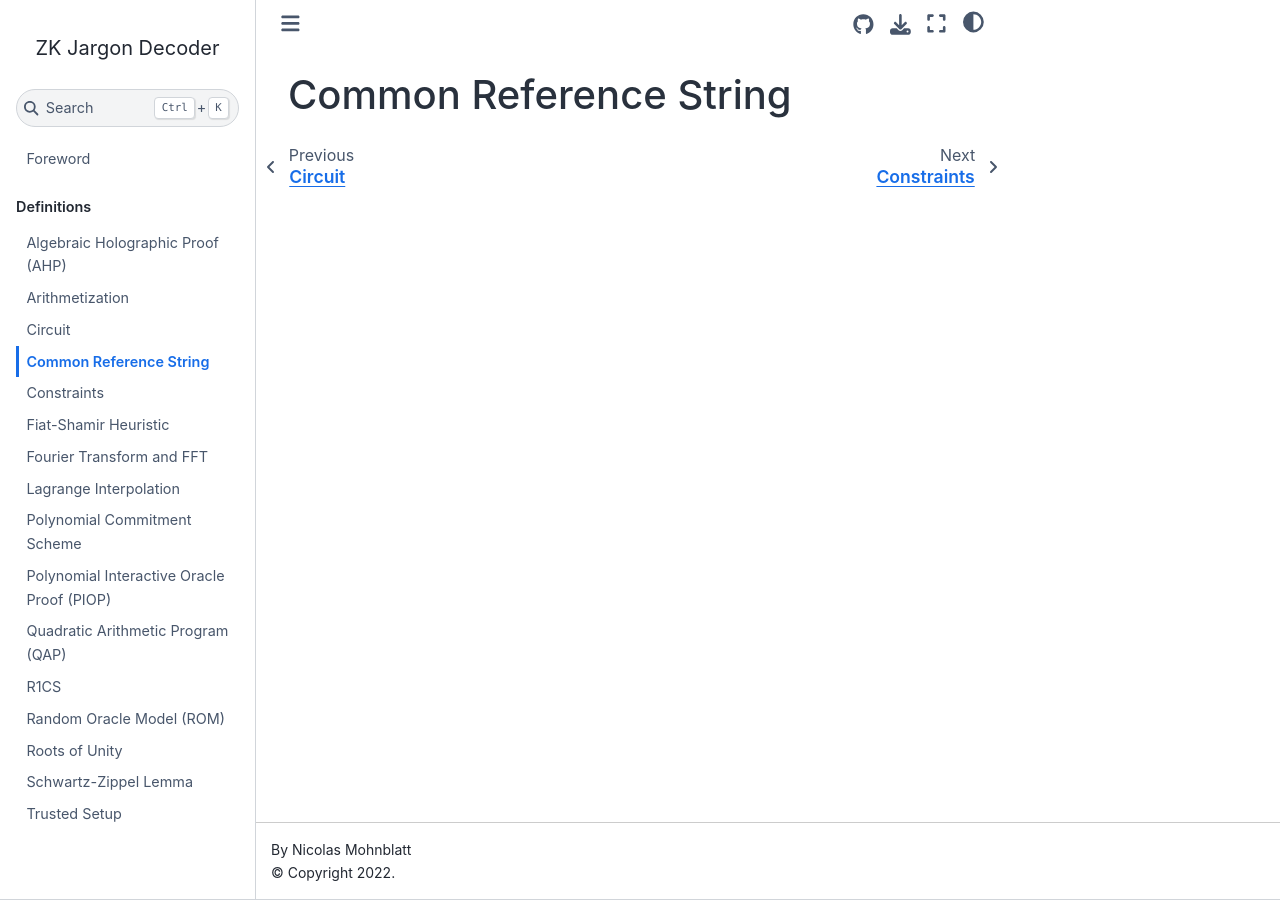
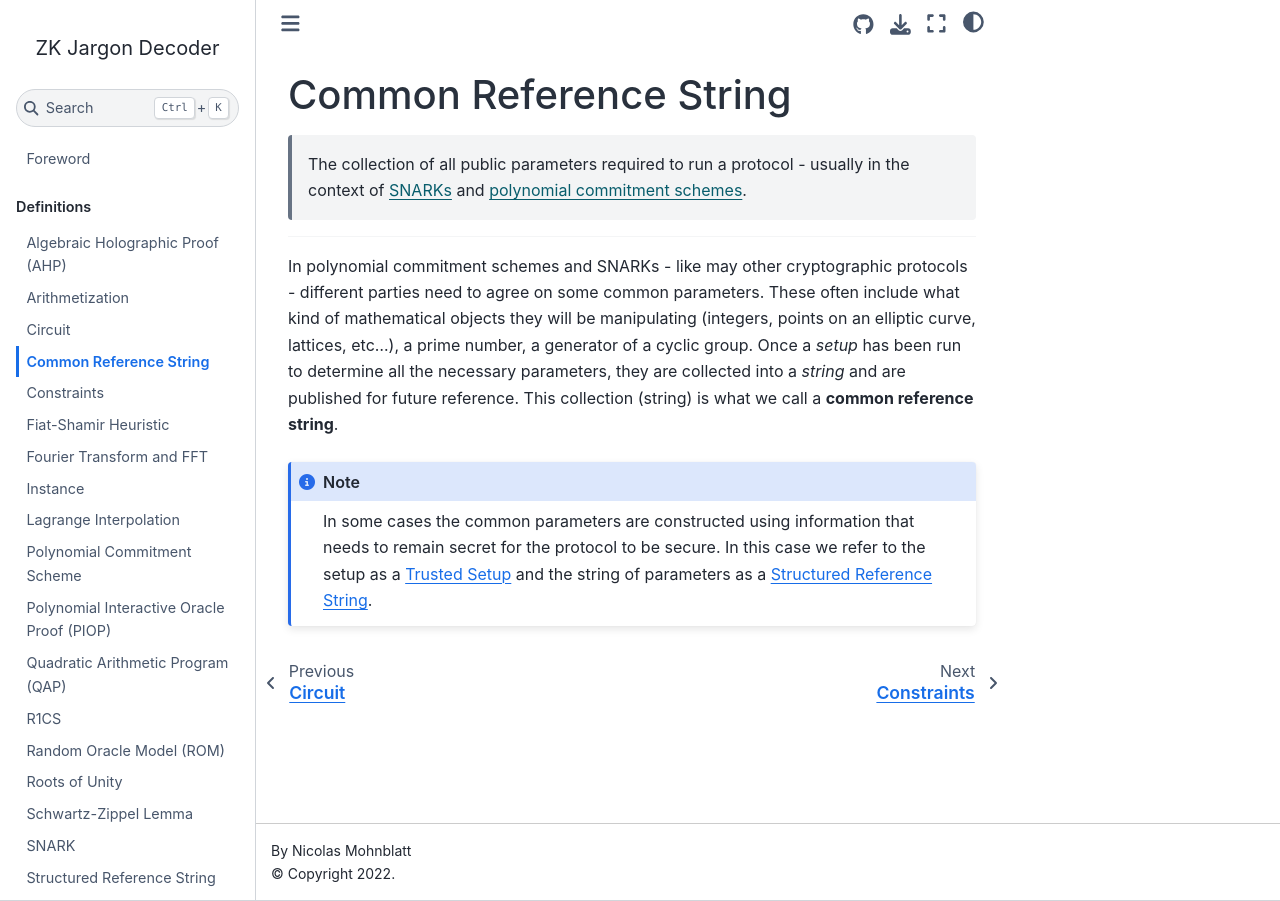
Before and after one commit to zkjargon/zkjargon.github.io, a Jupyter Book: the page built from definitions/common_reference_string.md, in a window 1280 px wide. Built offline with Jupyter Book 1.0.4 settings and Sphinx 7.4.7 and the Sphinx Book theme 1.1.4, drawn with Linux system fonts in a browser that asks for light colours.

Commit message:
definitions: trusted setup, crs, srs. added more TODOs

````diff
--- a/_toc.yml
+++ b/_toc.yml
@@ -10,6 +10,7 @@ parts:
   - file: definitions/constraints
   - file: definitions/fiat_shamir
   - file: definitions/fourier_transform
+  - file: definitions/instance
   - file: definitions/lagrange_interpolation
   - file: definitions/polynomial_commitment
   - file: definitions/polynomial_interactive_oracle_proof
@@ -18,4 +19,7 @@ parts:
   - file: definitions/random_oracle
   - file: definitions/roots_of_unity
   - file: definitions/schwartz_zippel
+  - file: definitions/snark
+  - file: definitions/structured_reference_string
   - file: definitions/trusted_setup
+  - file: definitions/witness
--- a/definitions/common_reference_string.md
+++ b/definitions/common_reference_string.md
@@ -1 +1,10 @@
+(def:crs)=
 # Common Reference String
+> The collection of all public parameters required to run a protocol - usually in the context of [SNARKs](def:snark) and [polynomial commitment schemes](def:polycommit).
+---
+
+In polynomial commitment schemes and SNARKs - like may other cryptographic protocols - different parties need to agree on some common parameters. These often include what kind of mathematical objects they will be manipulating (integers, points on an elliptic curve, lattices, etc...), a prime number, a generator of a cyclic group. Once a *setup* has been run to determine all the necessary parameters, they are collected into a *string* and are published for future reference. This collection (string) is what we call a **common reference string**.
+
+```{note}
+In some cases the common parameters are constructed using information that needs to remain secret for the protocol to be secure. In this case we refer to the setup as a [Trusted Setup](def:trustedsetup) and the string of parameters as a [Structured Reference String](def:srs).
+```
````
Also changed, not shown: definitions/instance.md (added, +1 -0 lines), definitions/schwartz_zippel.md (+4 -1 lines), definitions/snark.md (added, +2 -0 lines), definitions/structured_reference_string.md (added, +6 -0 lines), definitions/trusted_setup.md (+5 -0 lines), definitions/witness.md (added, +1 -0 lines).
